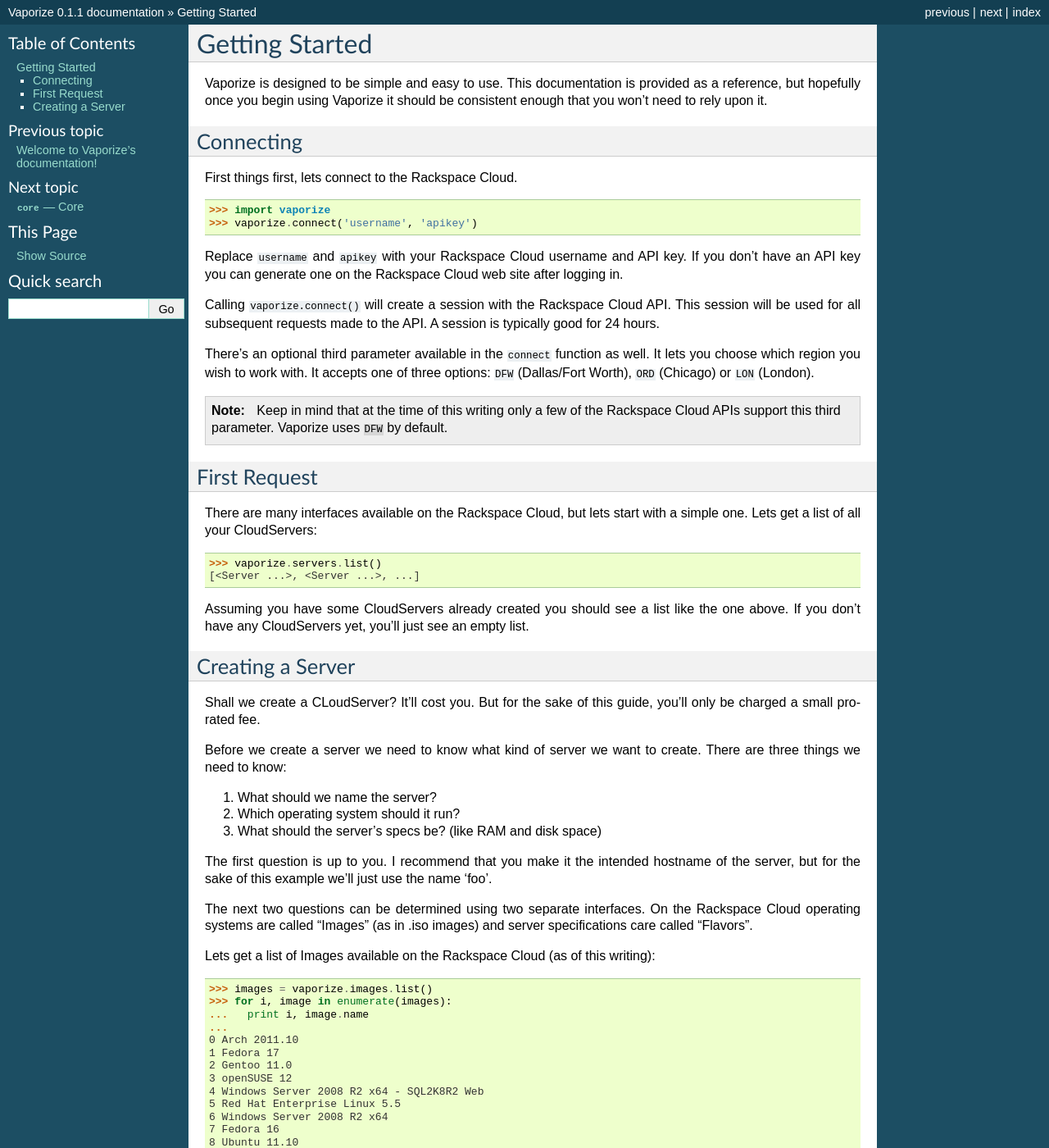
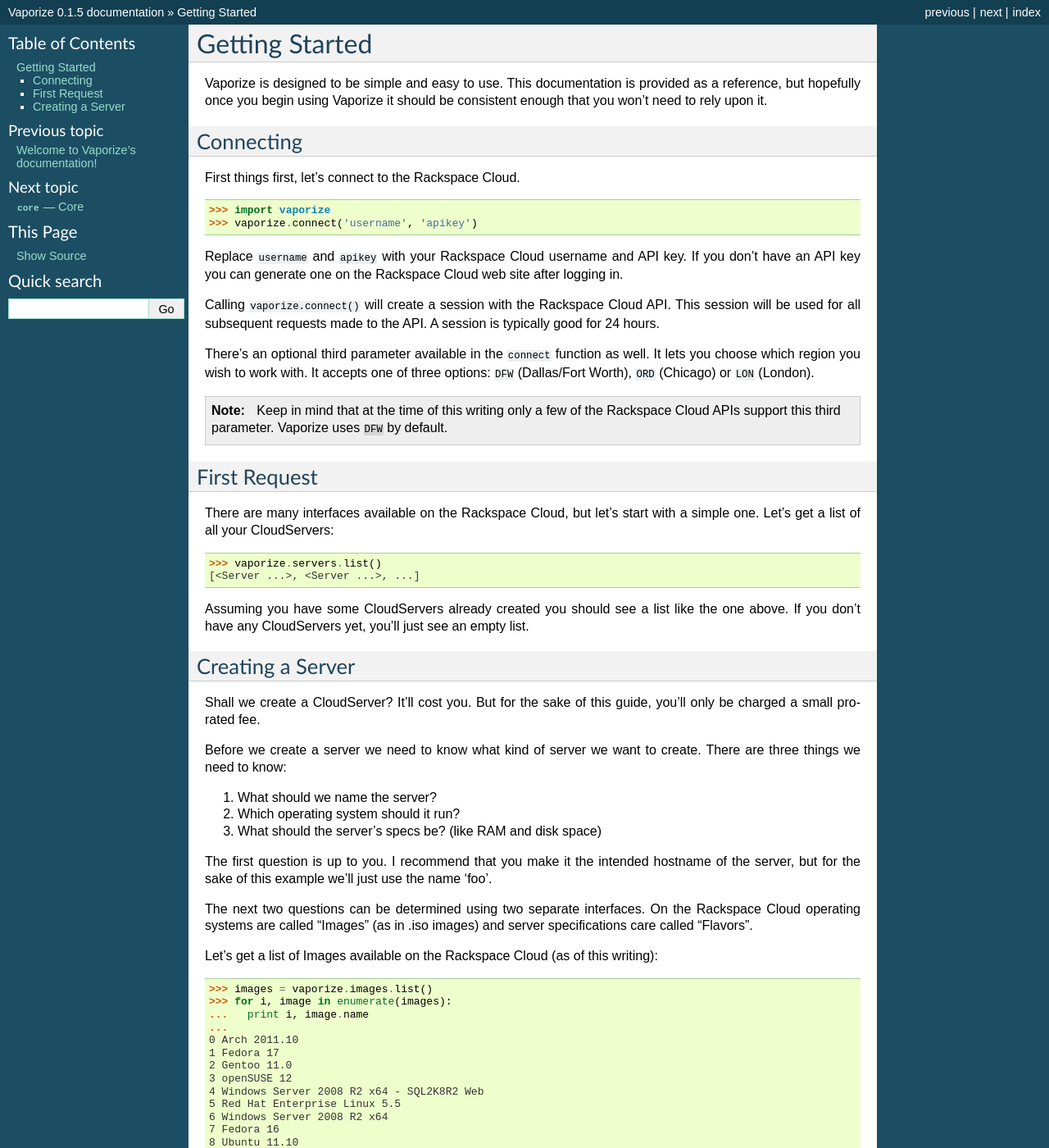
Before and after one commit to kolanos/vaporize, a Sphinx documentation site: the page built from docs/gettingstarted.rst, in a window 1280 px wide and 1400 px high. Shown: the whole window at 82% size. Built offline with Sphinx 7.4.7, drawn with Linux system fonts in a browser that asks for light colours; some of the changed text lies outside the part shown.

```diff
--- a/docs/gettingstarted.rst
+++ b/docs/gettingstarted.rst
@@ -8,7 +8,7 @@ be consistent enough that you won't need to rely upon it.
 Connecting
 ----------
 
-First things first, lets connect to the Rackspace Cloud.
+First things first, let's connect to the Rackspace Cloud.
 
     >>> import vaporize
     >>> vaporize.connect('username', 'apikey')
@@ -35,8 +35,8 @@ three options: ``DFW`` (Dallas/Fort Worth), ``ORD`` (Chicago) or ``LON``
 First Request
 -------------
 
-There are many interfaces available on the Rackspace Cloud, but lets start with a
-simple one. Lets get a list of all your CloudServers:
+There are many interfaces available on the Rackspace Cloud, but let's start with a
+simple one. Let's get a list of all your CloudServers:
 
     >>> vaporize.servers.list()
     [<Server ...>, <Server ...>, ...]
@@ -48,7 +48,7 @@ list.
 Creating a Server
 -----------------
 
-Shall we create a CLoudServer? It'll cost you. But for the sake of this guide,
+Shall we create a CloudServer? It'll cost you. But for the sake of this guide,
 you'll only be charged a small pro-rated fee.
 
 Before we create a server we need to know what kind of server we want to create.
@@ -66,7 +66,7 @@ The next two questions can be determined using two separate interfaces. On the
 Rackspace Cloud operating systems are called "Images" (as in .iso images) and
 server specifications care called "Flavors".
 
-Lets get a list of Images available on the Rackspace Cloud (as of this writing):
+Let's get a list of Images available on the Rackspace Cloud (as of this writing):
 
     >>> images = vaporize.images.list()
     >>> for i, image in enumerate(images):
@@ -108,7 +108,7 @@ Wow! So many to choose from!
     with the word "Windows" cost extra. Check the Rackspace
     Cloud website for details.
 
-I'm partial to UBuntu Server myself, so lets choose option 22:
+I'm partial to Ubuntu Server myself, so let's choose option 22:
 
     >>> image = images[22]
 
@@ -133,7 +133,7 @@ That was easy, huh?
 
     In case you're confused, the 256 and 512 servers are in MBs.
 
-For the sake of this example lets choose the smallest server, option 0 (256MB):
+For the sake of this example let's choose the smallest server, option 0 (256MB):
 
     >>> flavor = flavors[0]
 
@@ -175,7 +175,7 @@ When it is done it will look like this:
 Until it is ``ACTIVE`` you wont be able to perform any additional operations on
 your server. So sit tight until it is done.
 
-Done? Great! Lets take a look at the server we've just built:
+Done? Great! Let's take a look at the server we've just built:
 
     >>> server.name
     u'foo'
@@ -194,7 +194,7 @@ password for this server:
     This is an optional step. By default Rackspace will generate a root password
     and e-mail it to you.
 
-Now lets check the status:
+Now let's check the status:
 
     >>> server.reload()
     >>> server.status
--- a/vaporize/__init__.py
+++ b/vaporize/__init__.py
@@ -3,10 +3,9 @@
 __title__ = 'vaporize'
 __author__ = 'Michael Lavers'
 __email__ = 'kolanos@gmail.com'
-__version__ = '0.1.1'
+__version__ = '0.1.5'
 __license__ = 'MIT'
 __copyright__ = 'Copyright 2012 Michael Lavers'
 
-
 from . import domains, flavors, images, ipgroups, loadbalancers, servers
 from .core import connect
```
Also changed, not shown: other parts of docs/gettingstarted.rst (+12 -0 lines), setup.py (+12 -12 lines), 1 other file.
